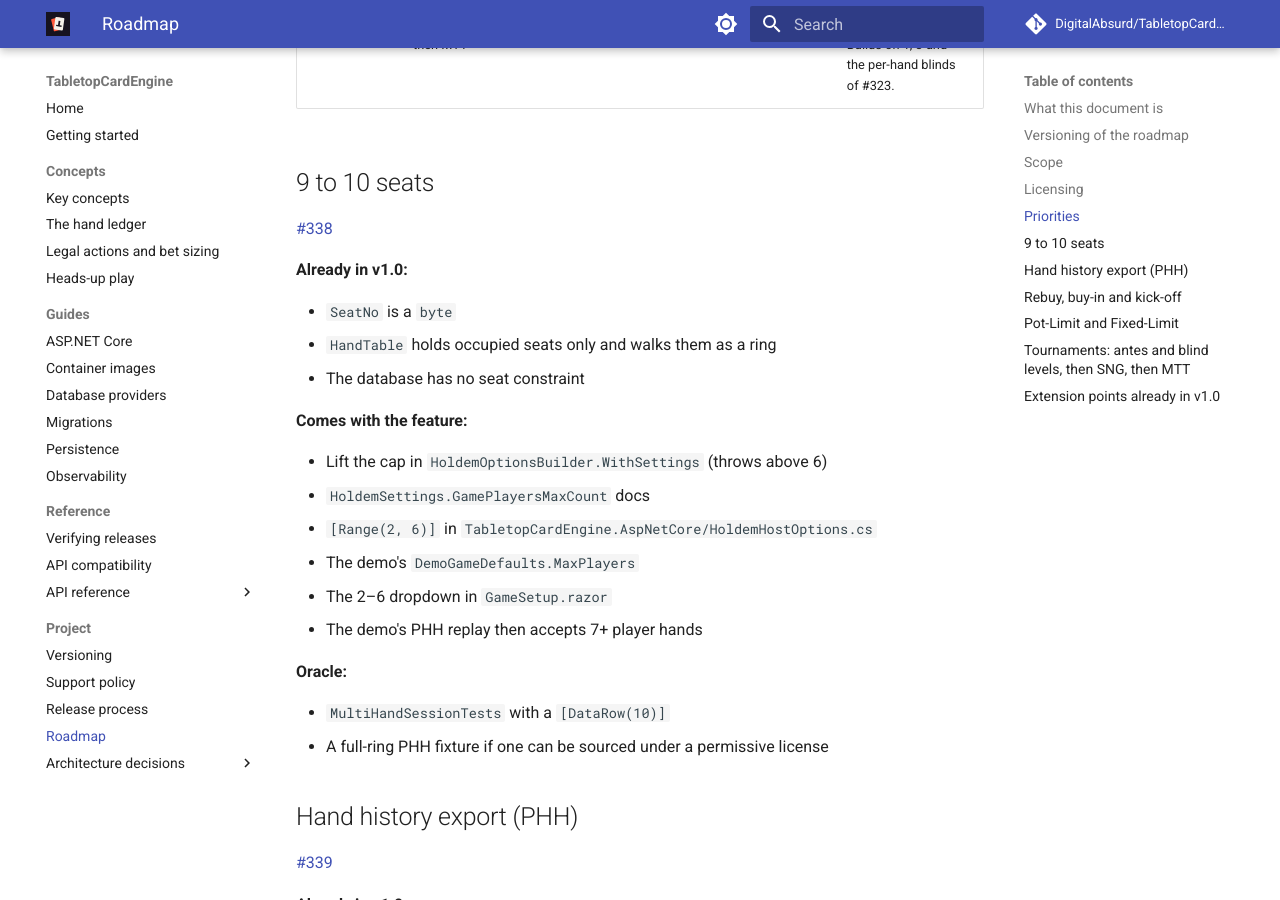
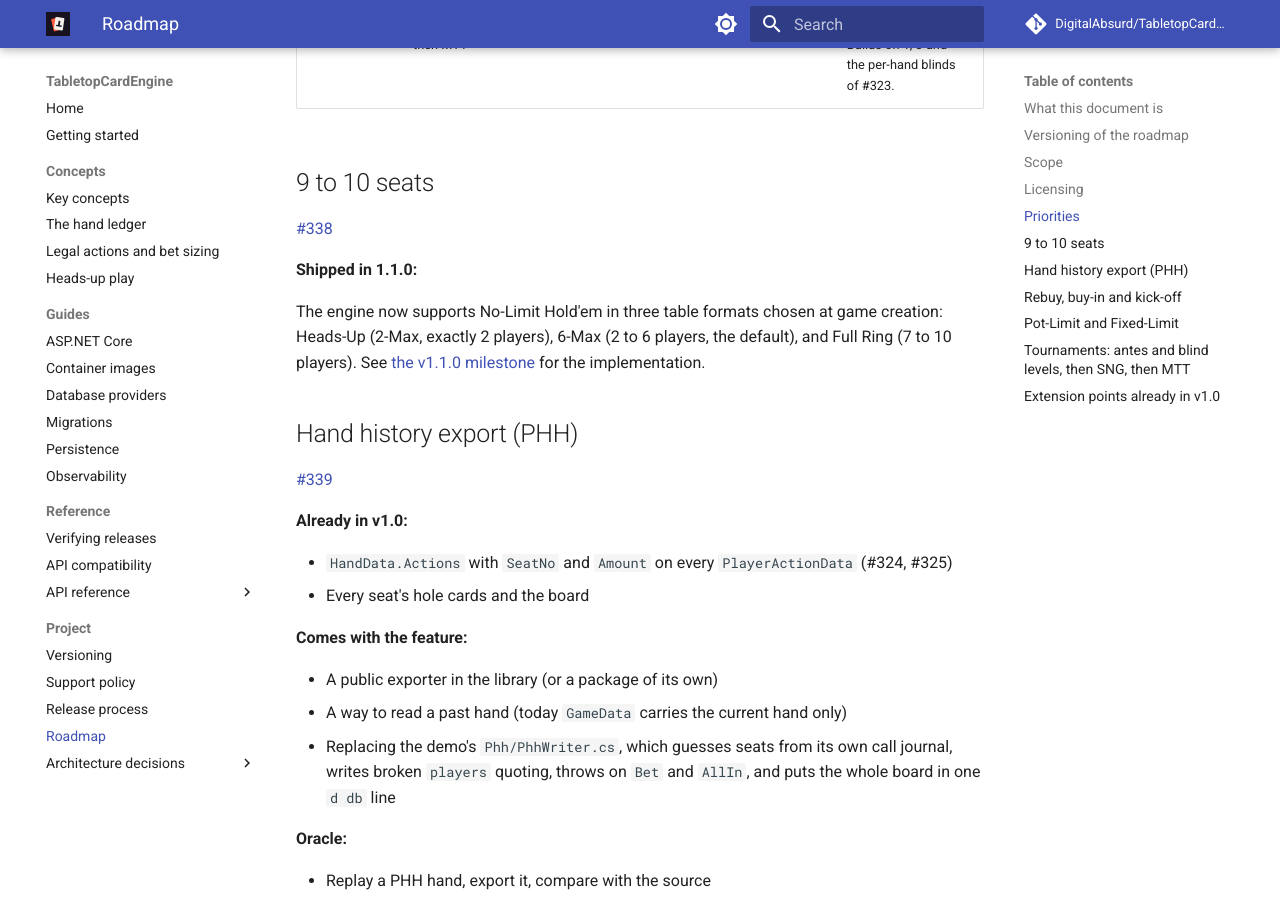
Before and after one commit to DigitalAbsurd/TabletopCardEngine, an MkDocs documentation site: the page built from docs/roadmap.md, in a window 1280 px wide and 900 px high, scrolled down 1952 px. Built offline with MkDocs 1.6.1 and Material for MkDocs 9.7.7, drawn with Linux system fonts in a browser that asks for light colours; comment, search, counter and statistics services are not loaded; some of the changed text lies outside the part shown.

Commit message:
docs(table-formats): document 1.1 scope and table format options (#523)
Update documentation to reflect version 1.1 support for three table formats
(Heads-Up, 6-Max, Full Ring) with 2 to 10 total seats. Add new "Table formats"
section to key concepts explaining format selection, seat ranges, and that 6-Max
is the default for backward compatibility.

Update README quick starts and examples to use TableFormat = HoldemTableFormat.HeadsUp
to show best practice. Update roadmap to mark 9-10 seats feature as shipped in 1.1.0.

Closes #506

Co-authored-by: Claude Haiku 4.5 <noreply@anthropic.com>

```diff
--- a/docs/roadmap.md
+++ b/docs/roadmap.md
@@ -15,7 +15,7 @@ Five features are in:
 - Pot-Limit and Fixed-Limit
 - Tournaments (SNG/MTT, blind levels, antes)
 - Rebuy, buy-in and kick-off
-- 9 to 10 seats
+- 9 to 10 seats (✓ **Shipped in 1.1.0**)
 - Hand history export (PHH)
 
 Out of scope for this roadmap (candidates considered and not selected):
@@ -46,25 +46,9 @@ All five are open source under Apache-2.0 (ADR-0001), in this repository; none i
 
 [#338](https://github.com/DigitalAbsurd/TabletopCardEngine/issues/338)
 
-**Already in v1.0:**
+**Shipped in 1.1.0:**
 
-- `SeatNo` is a `byte`
-- `HandTable` holds occupied seats only and walks them as a ring
-- The database has no seat constraint
-
-**Comes with the feature:**
-
-- Lift the cap in `HoldemOptionsBuilder.WithSettings` (throws above 6)
-- `HoldemSettings.GamePlayersMaxCount` docs
-- `[Range(2, 6)]` in `TabletopCardEngine.AspNetCore/HoldemHostOptions.cs`
-- The demo's `DemoGameDefaults.MaxPlayers`
-- The 2–6 dropdown in `GameSetup.razor`
-- The demo's PHH replay then accepts 7+ player hands
-
-**Oracle:**
-
-- `MultiHandSessionTests` with a `[DataRow(10)]`
-- A full-ring PHH fixture if one can be sourced under a permissive license
+The engine now supports No-Limit Hold'em in three table formats chosen at game creation: Heads-Up (2-Max, exactly 2 players), 6-Max (2 to 6 players, the default), and Full Ring (7 to 10 players). See [the v1.1.0 milestone](https://github.com/DigitalAbsurd/TabletopCardEngine/milestone/16) for the implementation.
 
 ## Hand history export (PHH)
 
```
Also changed, not shown: README.md (+2 -1 lines), docs/concepts/index.md (+15 -1 lines), docs/getting-started.md (+1 -0 lines), docs/index.md (+1 -1 lines), src/TabletopCardEngine/README.md (+1 -1 lines), 1 other file.
